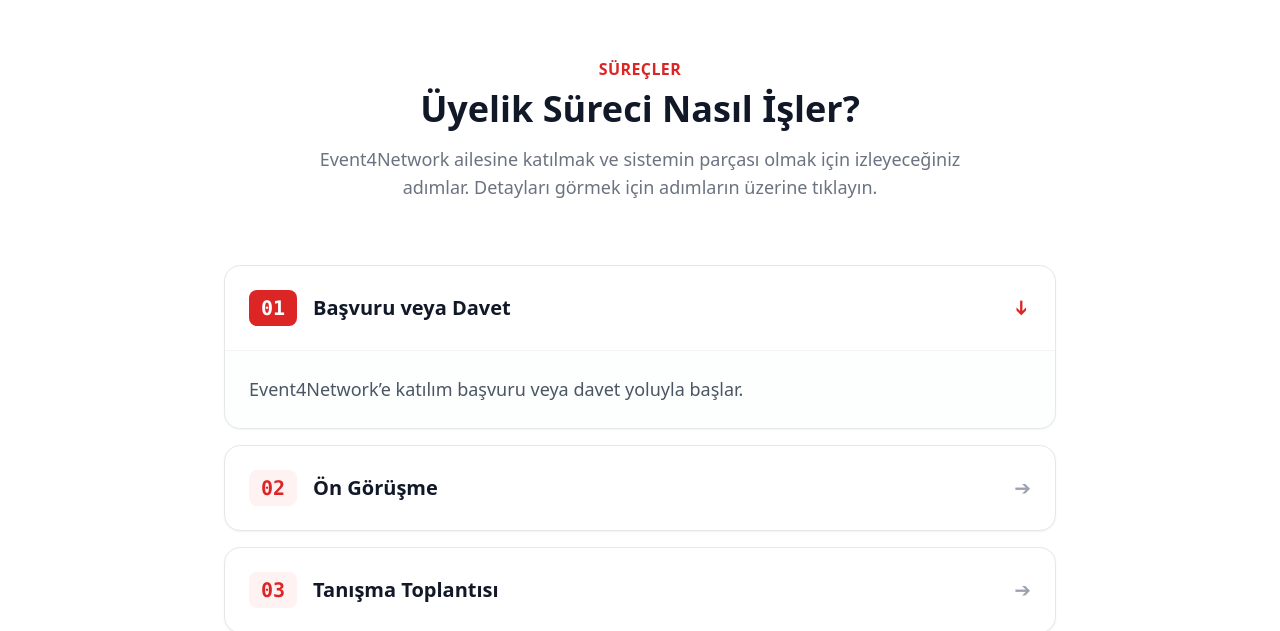
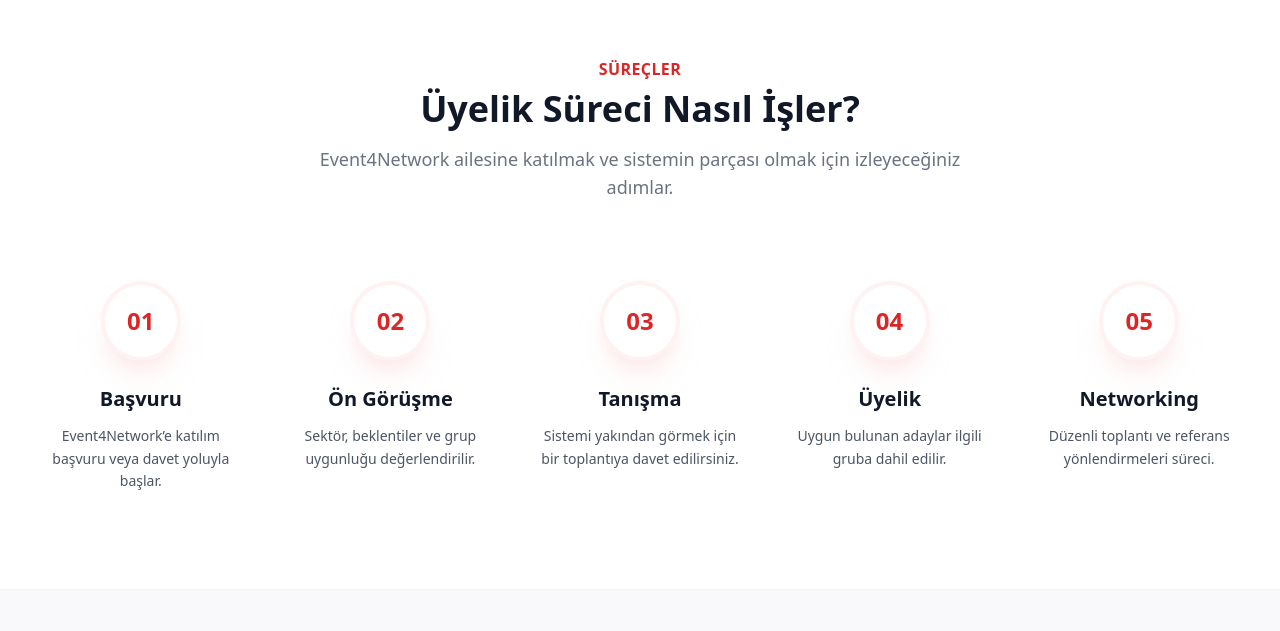
Before and after one commit to kaankarakas34/e4n, a React (Vite) app: page / in a window 1280 px wide. Shown: the part 5093-5724 px from the top of the page. Built offline with nearby package versions, Linux system fonts and the light colour scheme; no server answers.

Commit message:
style(landing): redesign membership process section to modern horizontal roadmap

```diff
--- a/src/pages/LandingPage.tsx
+++ b/src/pages/LandingPage.tsx
@@ -107,7 +107,6 @@ export function LandingPage() {
     const navigate = useNavigate();
     const [groups, setGroups] = useState<GroupStat[]>([]);
     const [events, setEvents] = useState<PublicEvent[]>([]);
-    const [openStep, setOpenStep] = useState<number | null>(0);
     const [openFaqs, setOpenFaqs] = useState<Record<number, boolean>>({});
     const [faqSearch, setFaqSearch] = useState("");
 
@@ -703,78 +702,66 @@ export function LandingPage() {
             </section>
 
             {/* Process Steps Section */}
-            <section id="sürecler" className="py-24 bg-white border-t border-gray-100">
-                <div className="max-w-4xl mx-auto px-4 sm:px-6 lg:px-8">
-                    <div className="text-center mb-16">
+            <section id="sürecler" className="py-24 bg-white border-t border-gray-100 overflow-hidden">
+                <div className="max-w-7xl mx-auto px-4 sm:px-6 lg:px-8">
+                    <div className="text-center mb-20">
                         <div className="text-base font-semibold text-red-600 tracking-wide uppercase">Süreçler</div>
                         <h2 className="mt-2 text-3xl font-extrabold text-gray-900 sm:text-4xl">
                             Üyelik Süreci Nasıl İşler?
                         </h2>
                         <p className="mt-4 max-w-2xl text-lg text-gray-500 mx-auto">
-                            Event4Network ailesine katılmak ve sistemin parçası olmak için izleyeceğiniz adımlar. Detayları görmek için adımların üzerine tıklayın.
+                            Event4Network ailesine katılmak ve sistemin parçası olmak için izleyeceğiniz adımlar.
                         </p>
                     </div>
 
-                    <div className="space-y-4">
+                    <div className="relative">
+                        {/* Desktop Horizontal Line */}
+                        <div className="hidden lg:block absolute top-10 left-10 right-10 h-1 bg-red-100 rounded-full -z-10"></div>
+
+                        <div className="grid grid-cols-1 lg:grid-cols-5 gap-12 lg:gap-8 relative">
                             {[
                                 {
                                     step: "01",
-                                title: "Başvuru veya Davet",
+                                    title: "Başvuru",
                                     description: "Event4Network’e katılım başvuru veya davet yoluyla başlar."
                                 },
                                 {
                                     step: "02",
                                     title: "Ön Görüşme",
-                                description: "Adayın sektörü, beklentileri ve grup uygunluğu değerlendirilir."
+                                    description: "Sektör, beklentiler ve grup uygunluğu değerlendirilir."
                                 },
                                 {
                                     step: "03",
-                                title: "Tanışma Toplantısı",
-                                description: "Aday, sistemi yakından görmek için bir toplantıya davet edilir."
+                                    title: "Tanışma",
+                                    description: "Sistemi yakından görmek için bir toplantıya davet edilirsiniz."
                                 },
                                 {
                                     step: "04",
-                                title: "Grup Üyeliği",
+                                    title: "Üyelik",
                                     description: "Uygun bulunan adaylar ilgili gruba dahil edilir."
                                 },
                                 {
                                     step: "05",
-                                title: "Düzenli Networking Süreci",
-                                description: "Toplantılar, birebir görüşmeler, etkinlikler ve referans yönlendirmeleriyle süreç devam eder."
+                                    title: "Networking",
+                                    description: "Düzenli toplantı ve referans yönlendirmeleri süreci."
                                 }
-                        ].map((item, index) => {
-                            const isOpen = openStep === index;
-                            return (
-                                <div
-                                    key={index}
-                                    className="border border-gray-200 rounded-2xl overflow-hidden transition-all duration-300 shadow-sm hover:shadow-md bg-white"
-                                >
-                                    <button
-                                        onClick={() => setOpenStep(isOpen ? null : index)}
-                                        className="w-full flex items-center justify-between p-6 text-left focus:outline-none transition-colors duration-200 hover:bg-gray-50/50"
-                                    >
-                                        <div className="flex items-center gap-4">
-                                            <span className={`text-xl font-bold font-mono px-3 py-1 rounded-lg transition-all duration-300 ${isOpen ? 'bg-red-600 text-white' : 'bg-red-50 text-red-600'}`}>
+                            ].map((item, index) => (
+                                <div key={index} className="relative group text-center flex flex-col items-center">
+                                    {/* Mobile Vertical Line */}
+                                    {index !== 4 && (
+                                        <div className="lg:hidden absolute top-20 bottom-[-3rem] left-1/2 w-1 bg-red-100 -translate-x-1/2 -z-10"></div>
+                                    )}
+
+                                    <div className="w-20 h-20 bg-white border-4 border-red-50 text-red-600 rounded-full flex items-center justify-center font-black text-2xl mb-6 shadow-xl shadow-red-100/50 group-hover:-translate-y-2 group-hover:bg-red-600 group-hover:text-white group-hover:border-red-100 transition-all duration-300 relative z-10">
                                         {item.step}
-                                            </span>
-                                            <span className="text-xl font-bold text-gray-900">{item.title}</span>
                                     </div>
-                                        <span className={`transform transition-transform duration-300 text-xl font-semibold text-gray-400 ${isOpen ? 'rotate-90 text-red-600' : ''}`}>
-                                            ➔
-                                        </span>
-                                    </button>
-                                    <div
-                                        className={`transition-all duration-350 ease-in-out overflow-hidden ${
-                                            isOpen ? 'max-h-40 border-t border-gray-100 bg-gray-50/30' : 'max-h-0'
-                                        }`}
-                                    >
-                                        <p className="p-6 text-gray-600 text-lg leading-relaxed">
+                                    <h3 className="text-xl font-bold text-gray-900 mb-3 group-hover:text-red-600 transition-colors">{item.title}</h3>
+                                    <p className="text-gray-600 text-sm leading-relaxed px-2">
                                         {item.description}
                                     </p>
                                 </div>
+                            ))}
                         </div>
-                            );
-                        })}
                     </div>
                 </div>
             </section>
```
Lines whose indentation alone changed are shown as unchanged.
